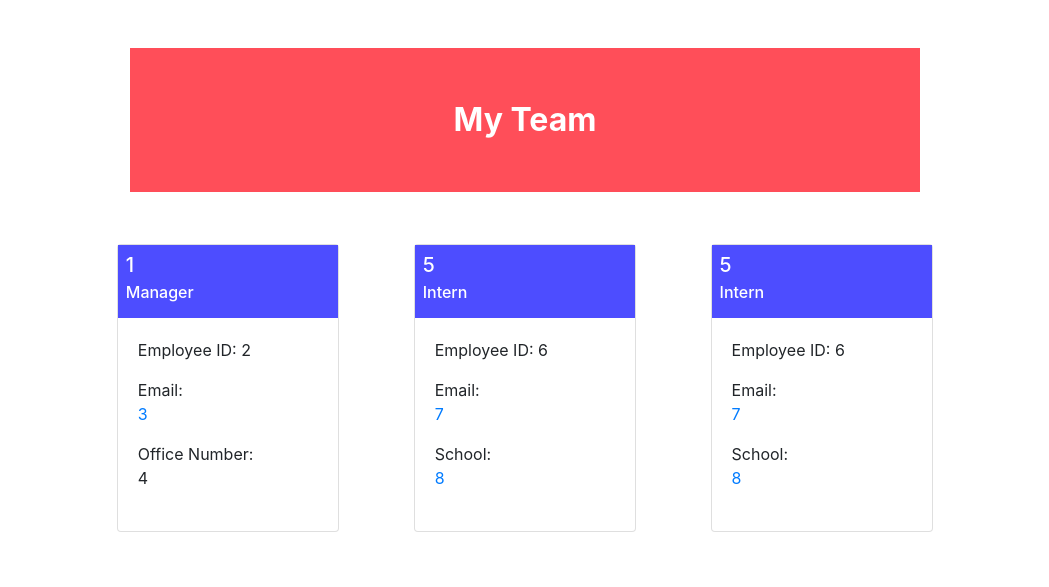
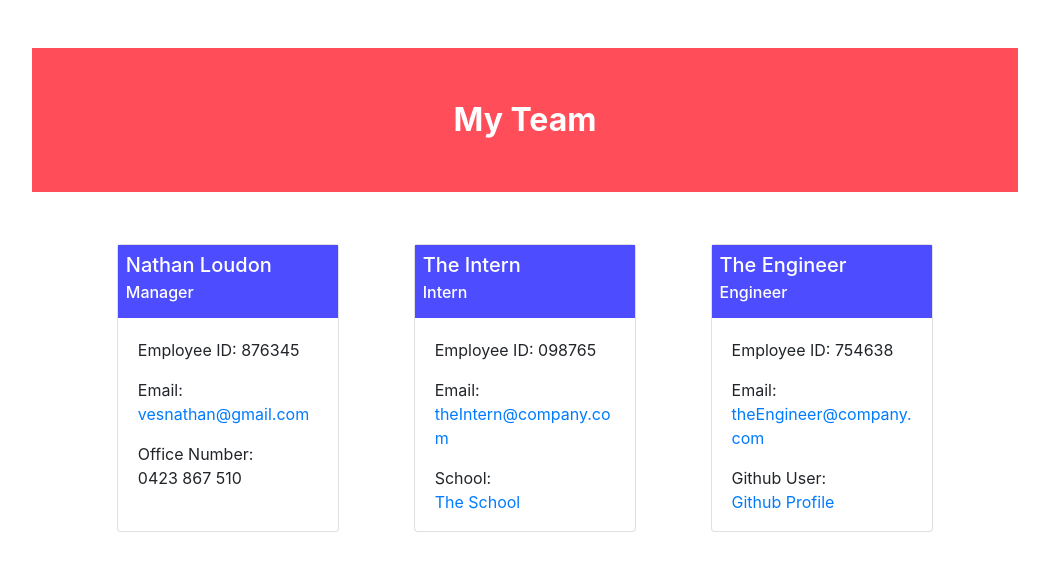
Before and after one commit to vesnathan/appTeamProfileGen, a website: page employees.html in a window 1280 px wide. Shown: the whole page, without its empty margins (115-1164 px from the left). Drawn offline with nearby package versions, Linux system fonts and the light colour scheme.

Commit message:
uploading generated employees.html and update readme with youtube link

```diff
--- a/employees.html
+++ b/employees.html
@@ -35,39 +35,39 @@
 </style>
 </head>
 <body class="d-flex flex-wrap col-12 p-5 justify-content-center">
-    <header class="d-flex col-8 col-sm-10 col-lg-8 p-5 justify-content-center">My Team</header>
+    <header class="d-flex col-12 col-sm-10 p-5 justify-content-center">My Team</header>
     <section
         id="mainWrapper"
         class="d-flex flex-wrap col-12 col-sm-10 p-5  justify-content-around">
 
                 <div class="card col-3 m-1 p-0">
                     <div class="card-head p-2">
-                        <h5 class="card-title">1</h5>
+                        <h5 class="card-title">Nathan Loudon</h5>
                         <h6 class="card-subtitle mb-2">Manager</h6>
                     </div>
                     <div class="card-body">
-                        <p class="card-text">Employee ID: 2</p>
-                        <p class="card-text">Email: <br><a href="mailto:3" class="card-link">3</a></p><p class="card-text">Office Number: <br>4</p>
+                        <p class="card-text">Employee ID: 876345</p>
+                        <p class="card-text">Email: <br><a href="mailto:vesnathan@gmail.com" class="card-link">vesnathan@gmail.com</a></p><p class="card-text">Office Number: <br>0423 867 510</p>
                     </div>
                 </div>
                 <div class="card col-3 m-1 p-0">
                     <div class="card-head p-2">
-                        <h5 class="card-title">5</h5>
+                        <h5 class="card-title">The Intern</h5>
                         <h6 class="card-subtitle mb-2">Intern</h6>
                     </div>
                     <div class="card-body">
-                        <p class="card-text">Employee ID: 6</p>
-                        <p class="card-text">Email: <br><a href="mailto:7" class="card-link">7</a></p><p class="card-text">School: <br><a href="#" class="card-link">8</a></p>
+                        <p class="card-text">Employee ID: 098765</p>
+                        <p class="card-text">Email: <br><a href="mailto:theIntern@company.com" class="card-link">theIntern@company.com</a></p><p class="card-text">School: <br><a href="#" class="card-link">The School</a></p>
                     </div>
                 </div>
                 <div class="card col-3 m-1 p-0">
                     <div class="card-head p-2">
-                        <h5 class="card-title">5</h5>
-                        <h6 class="card-subtitle mb-2">Intern</h6>
+                        <h5 class="card-title">The Engineer</h5>
+                        <h6 class="card-subtitle mb-2">Engineer</h6>
                     </div>
                     <div class="card-body">
-                        <p class="card-text">Employee ID: 6</p>
-                        <p class="card-text">Email: <br><a href="mailto:7" class="card-link">7</a></p><p class="card-text">School: <br><a href="#" class="card-link">8</a></p>
+                        <p class="card-text">Employee ID: 754638</p>
+                        <p class="card-text">Email: <br><a href="mailto:theEngineer@company.com" class="card-link">theEngineer@company.com</a></p><p class="card-text">Github User: <br><a href="https://github.com/theEngineer" class="card-link">Github Profile</a></p>
                     </div>
                 </div>
     </section>
```
Also changed, not shown: README.md, 1 other file.
